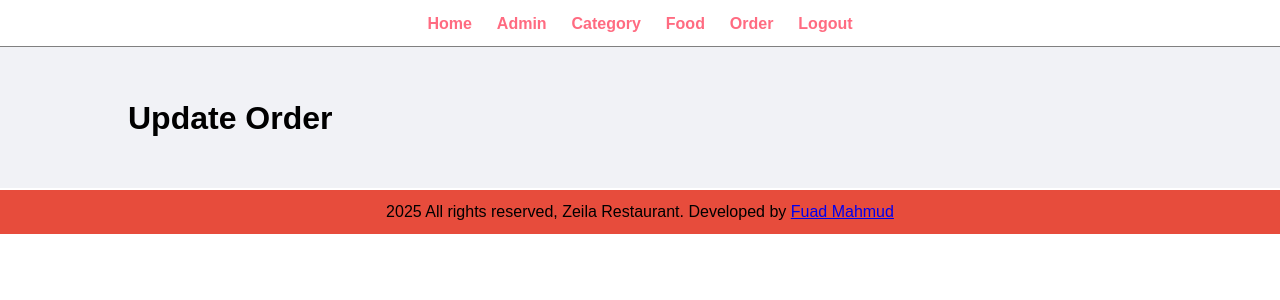
After one commit to fuadmahmudeshetu/food-order-website, a PHP site: page /food_order/admin/update-order.php in a window 1280 px wide. The commit adds this page. Shown: the top 300 px of the page. Run offline with PHP 8.4, Linux system fonts and the light colour scheme; the visitor is signed in with stand-in values (Sample User, id 1).

Commit message:
create update order page

```diff
--- a/admin/manage-order.php
+++ b/admin/manage-order.php
@@ -72,7 +72,7 @@
                             <td style="padding: 12px 15px; border: 1px solid #ddd;"><?php echo $customer_email; ?></td>
                             <td style="padding: 12px 15px; border: 1px solid #ddd;"><?php echo $customer_address; ?></td>
                             <td style="padding: 12px 15px; border: 1px solid #ddd;">
-                                <a href="#" style="background-color: #4CAF50; padding: 6px 12px; color: white; border-radius: 4px; text-decoration: none;">Update</a>
+                                <a href="<?php echo SITEURL; ?>admin/update-order.php?id=<?php echo $id; ?>" style="background-color: #4CAF50; padding: 6px 12px; color: white; border-radius: 4px; text-decoration: none;">Update</a>
                             </td>
                         </tr>
 
--- /dev/null
+++ b/admin/update-order.php
@@ -0,0 +1,24 @@
+<?php include('partials/menu.php'); ?>
+
+<!DOCTYPE html>
+<html lang="en">
+<head>
+    <meta charset="UTF-8">
+    <meta name="viewport" content="width=device-width, initial-scale=1.0">
+    <title>Update Order</title>
+</head>
+<body>
+
+<div class="main-content">
+    <div class="wrapper">
+        <h1>
+            Update Order
+        </h1>
+    </div>
+</div>
+
+
+</body>
+</html>
+
+<?php include('partials/footer.php'); ?>
```
